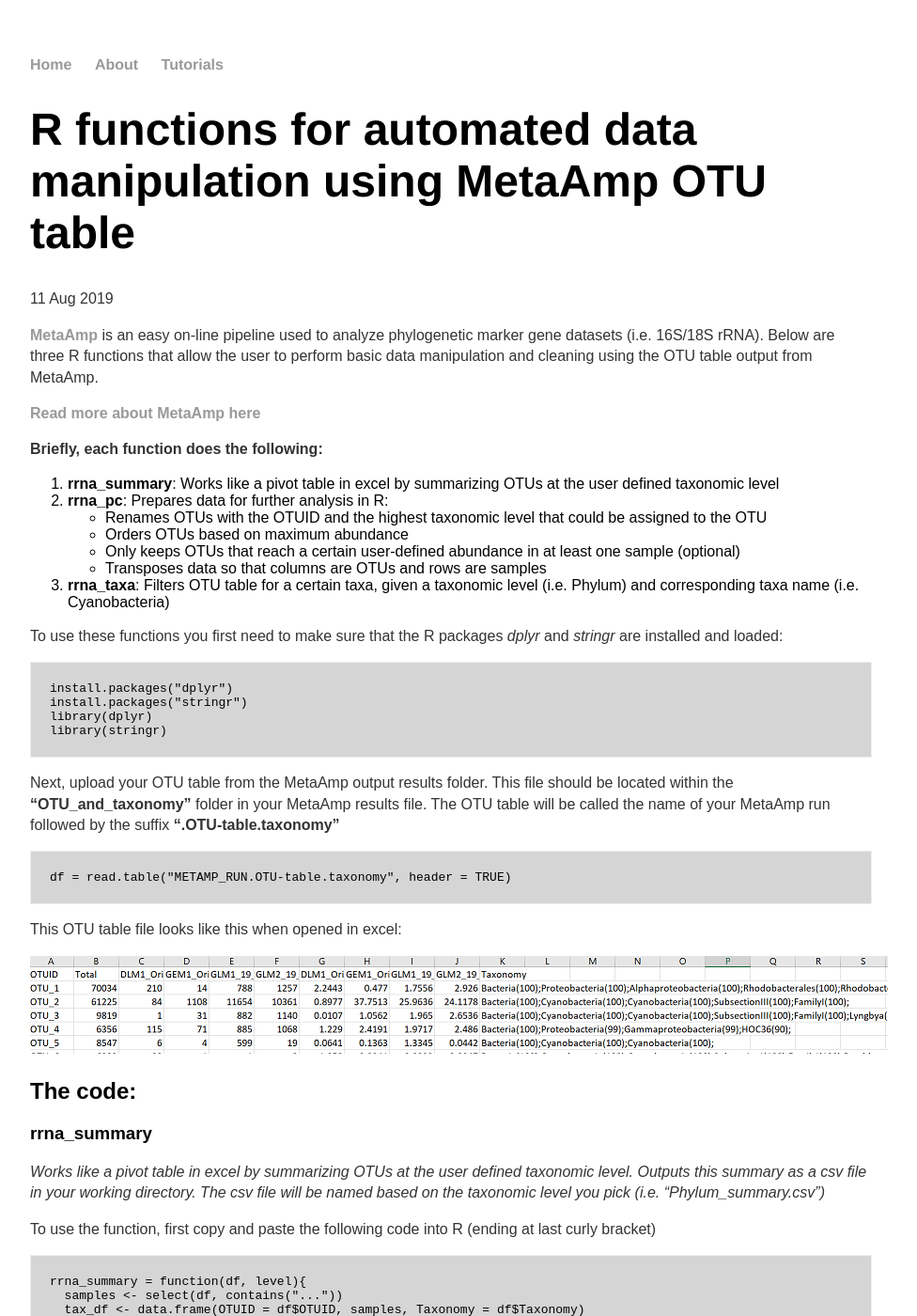
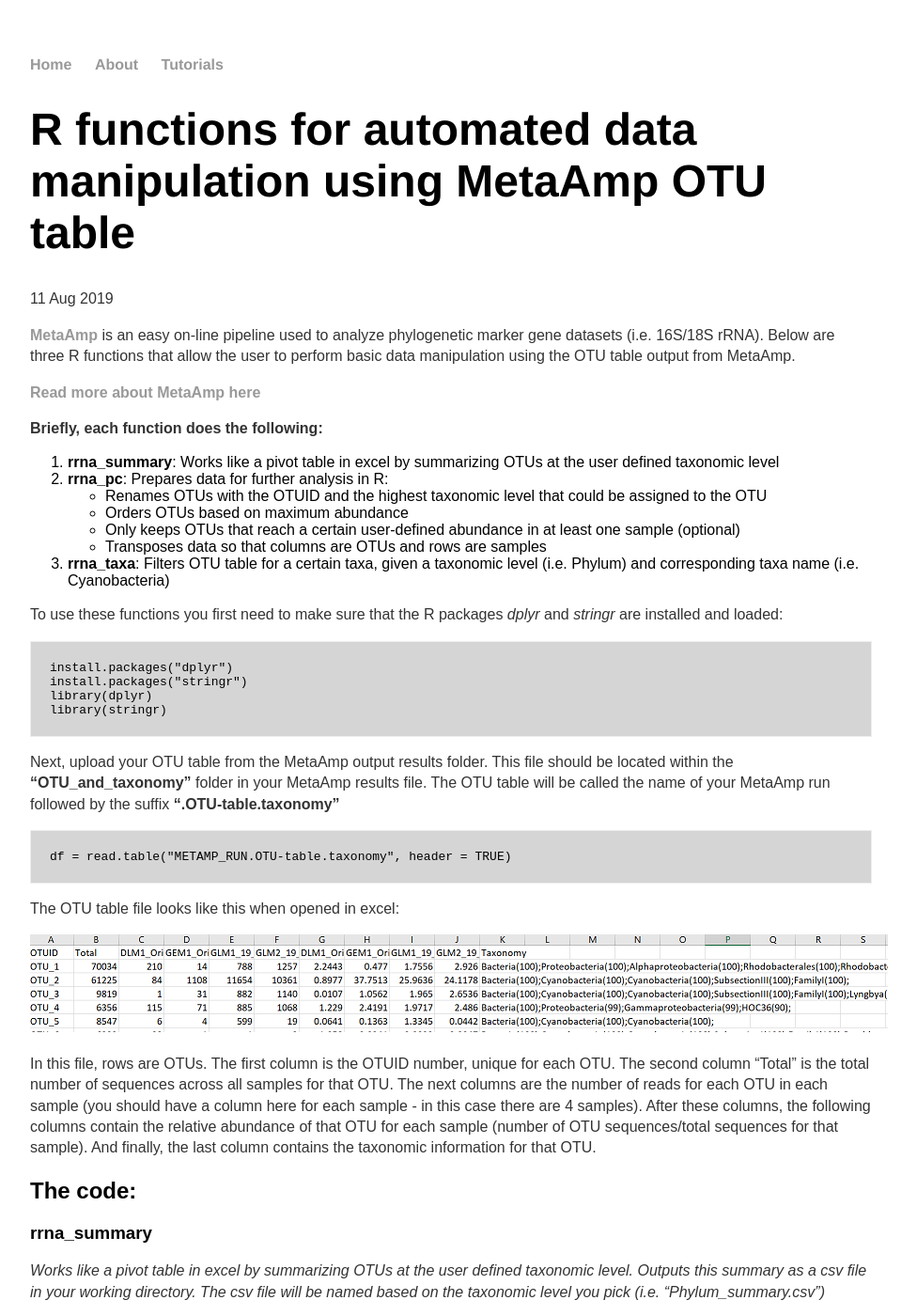
Before and after one commit to jkzorz/jkzorz.github.io, a Jekyll site: the page built from _posts/2019-08-12-metaamp-r-functions.md, in a window 1280 px wide and 1400 px high. Shown: the whole window at 94% size, without its empty margins (160-1136 px from the left). Built offline with Jekyll 4.4.1, drawn with Linux system fonts in a browser that asks for light colours.

Commit message:
Update 2019-08-12-metaamp-r-functions.md

````diff
--- a/_posts/2019-08-12-metaamp-r-functions.md
+++ b/_posts/2019-08-12-metaamp-r-functions.md
@@ -4,7 +4,7 @@ title: "R functions for automated data manipulation using MetaAmp OTU table"
 date: 2019-08-11
 ---
 
-**[MetaAmp](http://ebg.ucalgary.ca/metaamp/)** is an easy on-line pipeline used to analyze phylogenetic marker gene datasets (i.e. 16S/18S rRNA). Below are three R functions that allow the user to perform basic data manipulation and cleaning using the OTU table output from MetaAmp.
+**[MetaAmp](http://ebg.ucalgary.ca/metaamp/)** is an easy on-line pipeline used to analyze phylogenetic marker gene datasets (i.e. 16S/18S rRNA). Below are three R functions that allow the user to perform basic data manipulation using the OTU table output from MetaAmp.
 
 **[Read more about MetaAmp here](https://www.frontiersin.org/articles/10.3389/fmicb.2017.01461/full)**
 
@@ -33,9 +33,11 @@ Next, upload your OTU table from the MetaAmp output results folder.  This file s
 df = read.table("METAMP_RUN.OTU-table.taxonomy", header = TRUE)
 ```
 
-This OTU table file looks like this when opened in excel:
+The OTU table file looks like this when opened in excel:
 
 ![useful image]({{ site.url }}/assets/metaamp_otu_table.png)
+
+In this file, rows are OTUs. The first column is the OTUID number, unique for each OTU. The second column "Total" is the total number of sequences across all samples for that OTU. The next columns are the number of reads for each OTU in each sample (you should have a column here for each sample - in this case there are 4 samples). After these columns, the following columns contain the relative abundance of that OTU for each sample (number of OTU sequences/total sequences for that sample). And finally, the last column contains the taxonomic information for that OTU.
 
 
 
````
